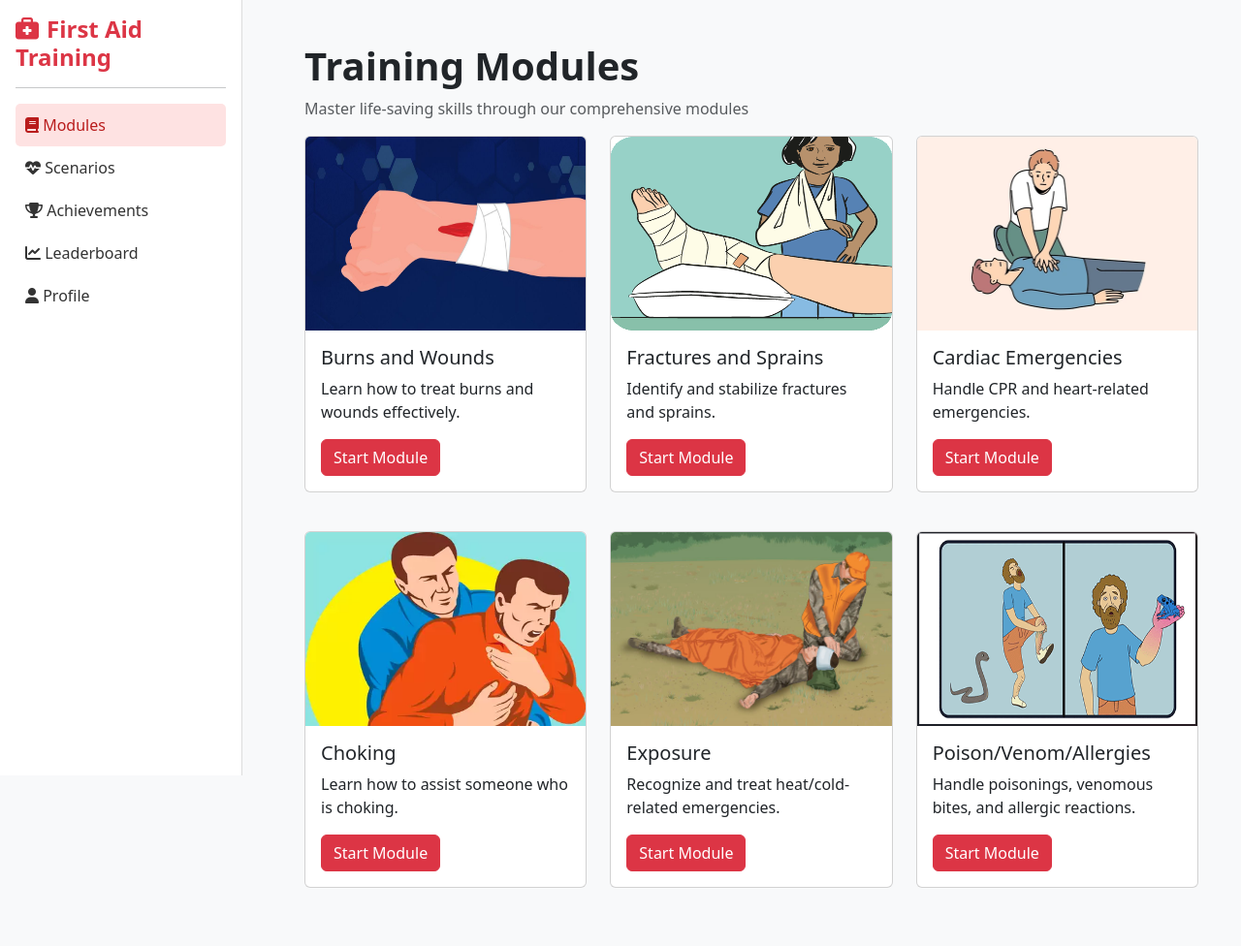
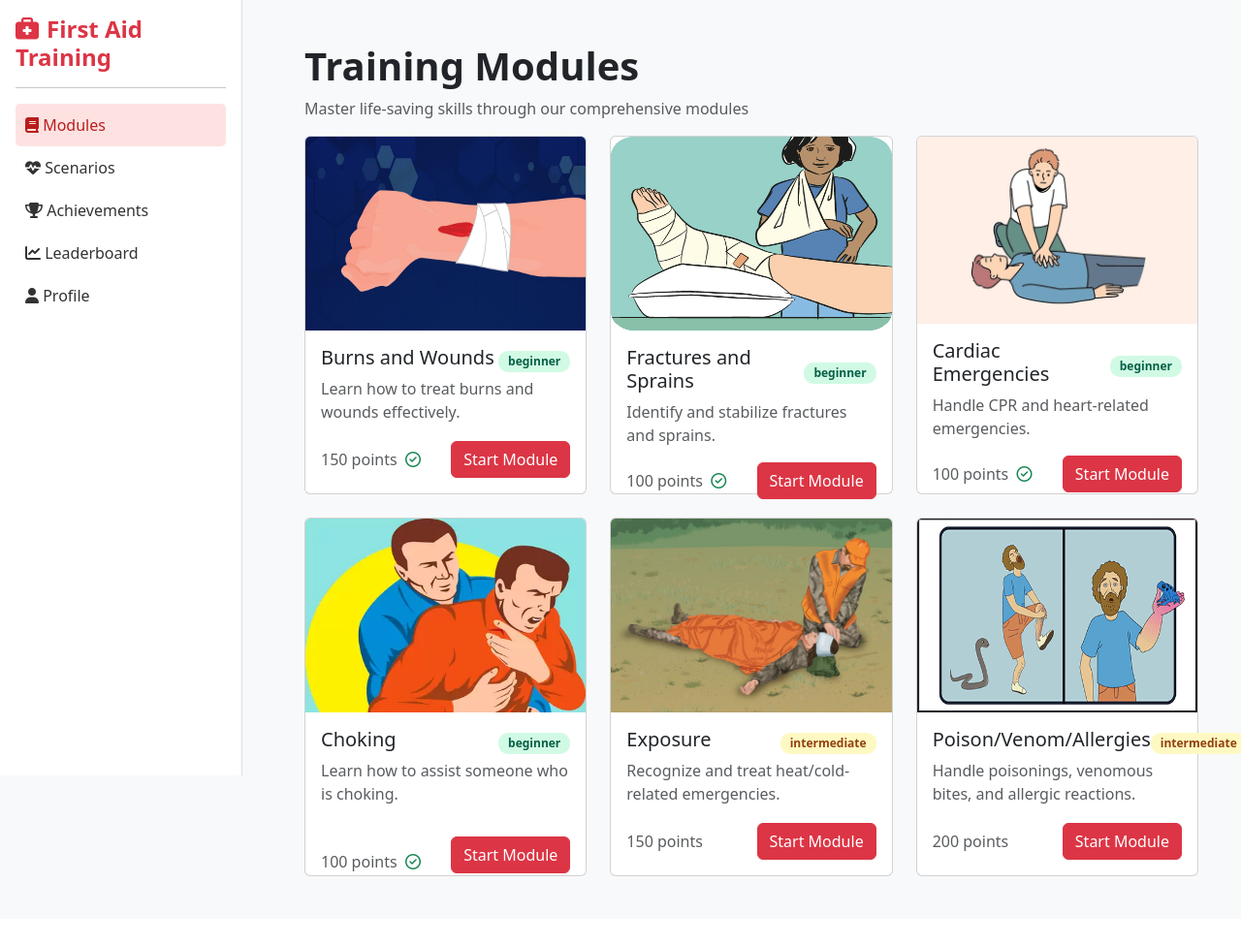
Before and after one commit to jayan110105/FirstAidMain, a Django app: page / in a window 1280 px wide. Shown: the whole page at 97% size. After the commit the page ends 904 px from the top, so only its background shows below. Run offline with Django 5.2, Linux system fonts and the light colour scheme.

Commit message:
UI Changes to Modules

```diff
--- a/training/templates/base.html
+++ b/training/templates/base.html
@@ -52,6 +52,9 @@
             border-radius: 10px;
             font-size: 12px;
         }
+        .module-card {
+            height: 370px;
+        }
         .scenario-card {
             border: none;
             border-radius: 10px;
--- a/training/templates/modules.html
+++ b/training/templates/modules.html
@@ -9,7 +9,7 @@
 
       <!-- 1. Burns and Wounds -->
       <div class="col-md-4">
-        <div class="card">
+          <div class="card module-card">
           <img
             src="{% static 'images/burns_and_wounds.jpg' %}"
             class="card-img-top"
@@ -17,112 +17,108 @@
             width="300"
             height="200"
           />
-          <div class="card-body">
+          <div class="card-body d-flex flex-column">
+            <div class="d-flex justify-content-between align-items-center">
               <h5 class="card-title">Burns and Wounds</h5>
-            <p class="card-text">
+              <span class="badge badge-advanced">beginner</span>
+            </div>
+            <p class="card-text text-muted">
               Learn how to treat burns and wounds effectively.
             </p>
+            <div class="mt-auto d-flex justify-content-between align-items-center mt-3">
+              <p class="text-muted mb-0">150 points &nbsp;<i class="fa-regular fa-circle-check text-success"></i></p>
               <a href="{% url 'burns_and_wounds' %}" class="btn btn-danger">Start Module</a>
+            </div>
           </div>
         </div>
       </div>
 
       <!-- 2. Fractures and Sprains -->
       <div class="col-md-4">
-        <div class="card">
-          <img
-            src="{% static 'images/fractures_and_sprains.png' %}"
-            class="card-img-top"
-            alt="Fractures and Sprains"
-            width="300"
-            height="200"
-          />
-          <div class="card-body">
+        <div class="card module-card">
+          <img src="{% static 'images/fractures_and_sprains.png' %}" class="card-img-top" alt="Fractures and Sprains" width="300" height="200" />
+          <div class="card-body d-flex flex-column">
+            <div class="d-flex justify-content-between align-items-center">
               <h5 class="card-title">Fractures and Sprains</h5>
-            <p class="card-text">
-              Identify and stabilize fractures and sprains.
-            </p>
+              <span class="badge badge-advanced">beginner</span>
+            </div>
+            <p class="card-text text-muted">Identify and stabilize fractures and sprains.</p>
+            <div class="mt-auto d-flex justify-content-between align-items-center mt-3">
+              <p class="text-muted mb-0">100 points &nbsp;<i class="fa-regular fa-circle-check text-success"></i></p>
               <a href="{% url 'fractures_and_sprains' %}" class="btn btn-danger">Start Module</a>
+            </div>
           </div>
         </div>
       </div>
 
       <!-- 3. Cardiac Emergencies -->
-      <div class="col-md-4 mb-3">
-        <div class="card">
-          <img
-            src="{% static 'images/cpr.png' %}"
-            class="card-img-top"
-            alt="Cardiac Emergencies"
-            width="300"
-            height="200"
-          />
-          <div class="card-body">
+      <div class="col-md-4">
+        <div class="card module-card">
+          <img src="{% static 'images/cpr.png' %}" class="card-img-top" alt="Cardiac Emergencies" width="300" height="200" />
+          <div class="card-body d-flex flex-column">
+            <div class="d-flex justify-content-between align-items-center">
               <h5 class="card-title">Cardiac Emergencies</h5>
-            <p class="card-text">
-              Handle CPR and heart-related emergencies.
-            </p>
+              <span class="badge badge-advanced">beginner</span>
+            </div>
+            <p class="card-text text-muted">Handle CPR and heart-related emergencies.</p>
+            <div class="mt-auto d-flex justify-content-between align-items-center mt-3">
+              <p class="text-muted mb-0">100 points &nbsp;<i class="fa-regular fa-circle-check text-success"></i></p>
               <a href="{% url 'cardiac_emergencies' %}" class="btn btn-danger">Start Module</a>
+            </div>
           </div>
         </div>
       </div>
 
       <!-- 4. Choking -->
-      <div class="col-md-4 mb-3">
-        <div class="card">
-          <img
-            src="{% static 'images/choking.png' %}"
-            class="card-img-top"
-            alt="Choking"
-            width="300"
-            height="200"
-          />
-          <div class="card-body">
+      <div class="col-md-4">
+        <div class="card module-card">
+          <img src="{% static 'images/choking.png' %}" class="card-img-top" alt="Choking" width="300" height="200" />
+          <div class="card-body d-flex flex-column">
+            <div class="d-flex justify-content-between align-items-center">
               <h5 class="card-title">Choking</h5>
-            <p class="card-text">
-              Learn how to assist someone who is choking.
-            </p>
+              <span class="badge badge-advanced">beginner</span>
+            </div>
+            <p class="card-text text-muted">Learn how to assist someone who is choking.</p>
+            <div class="d-flex justify-content-between align-items-center mt-3">
+              <p class="mt-auto text-muted mb-0">100 points &nbsp;<i class="fa-regular fa-circle-check text-success"></i></p>
               <a href="{% url 'choking' %}" class="btn btn-danger">Start Module</a>
+            </div>
           </div>
         </div>
       </div>
 
       <!-- 5. Exposure -->
-      <div class="col-md-4 mb-3">
-        <div class="card">
-          <img
-            src="{% static 'images/exposure.jpg' %}"
-            class="card-img-top"
-            alt="Exposure"
-            width="300"
-            height="200"
-          />
-          <div class="card-body">
+      <div class="col-md-4">
+        <div class="card module-card">
+          <img src="{% static 'images/exposure.jpg' %}" class="card-img-top" alt="Exposure" width="300" height="200" />
+          <div class="card-body d-flex flex-column">
+            <div class="d-flex justify-content-between align-items-center">
               <h5 class="card-title">Exposure</h5>
-            <p class="card-text">
-              Recognize and treat heat/cold-related emergencies.
-            </p>
+              <span class="badge badge-intermediate">intermediate</span>
+            </div>
+            <p class="card-text text-muted">Recognize and treat heat/cold-related emergencies.</p>
+            <div class="mt-auto d-flex justify-content-between align-items-center mt-3">
+              <p class="text-muted mb-0">150 points &nbsp;</p>
               <a href="{% url 'exposure' %}" class="btn btn-danger">Start Module</a>
+            </div>
           </div>
         </div>
       </div>
 
       <!-- 6. Poison/Venom/Allergies -->
-      <div class="col-md-4 mb-3">
-        <div class="card">
-          <img
-            src="{% static 'images/poison_venom_allergy_1.png' %}"
-            class="card-img-top"
-            alt="Poison/Venom/Allergies"
-            width="300"
-            height="200"
-          />
-          <div class="card-body">
+      <div class="col-md-4">
+        <div class="card module-card">
+          <img src="{% static 'images/poison_venom_allergy_1.png' %}" class="card-img-top" alt="Poison/Venom/Allergies" width="300" height="200" />
+          <div class="card-body d-flex flex-column">
+            <div class="d-flex justify-content-between align-items-center">
               <h5 class="card-title">Poison/Venom/Allergies</h5>
-            <p class="card-text">
-              Handle poisonings, venomous bites, and allergic reactions.
-            </p>
+              <span class="badge badge-intermediate">intermediate</span>
+            </div>
+            <p class="card-text text-muted">Handle poisonings, venomous bites, and allergic reactions.</p>
+            <div class="mt-auto d-flex justify-content-between align-items-center mt-3">
+              <p class="text-muted mb-0">200 points &nbsp;</p>
               <a href="{% url 'poison_venom_allergy' %}" class="btn btn-danger">Start Module</a>
+            </div>
           </div>
         </div>
       </div>
```
Lines whose indentation alone changed are shown as unchanged.
